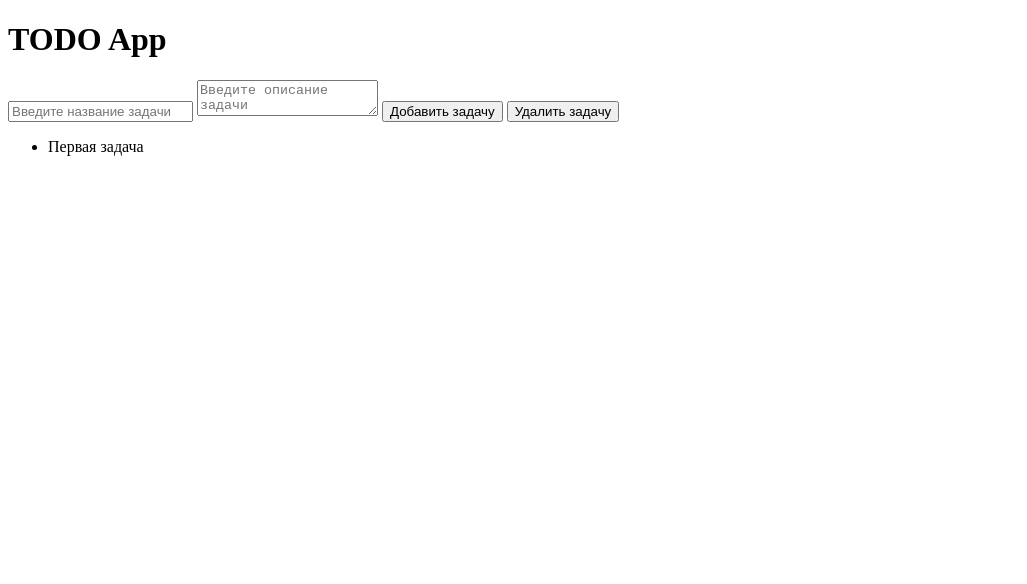
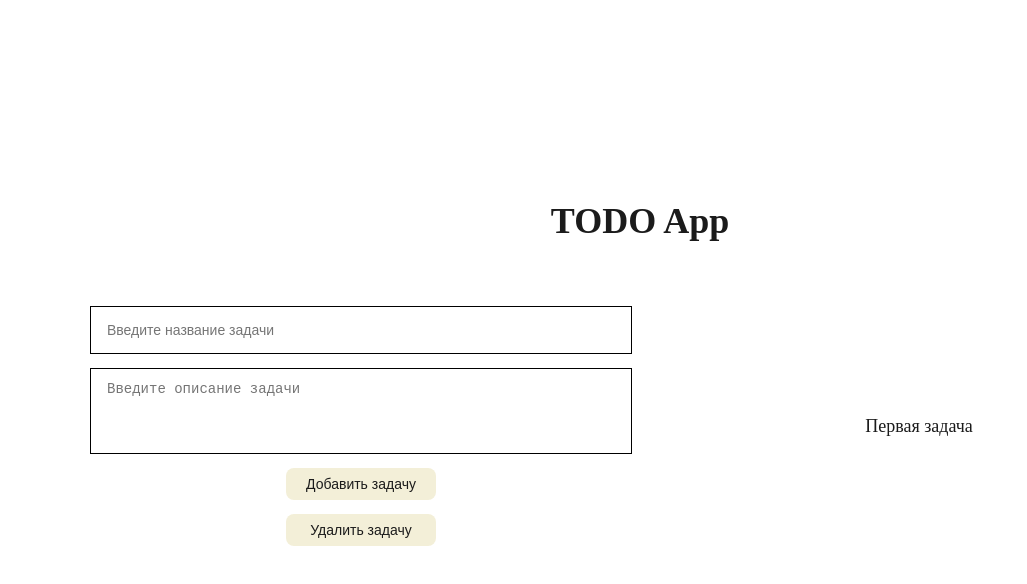
Before and after one commit to Yeshikatsu1/TODO-app, a plain HTML site: page index.html in a window 1280 px wide. Shown: the whole page, without its empty margins (0-1027 px from the left). Drawn offline with Linux system fonts and the light colour scheme; the site is published under a folder, as on GitHub Pages, so addresses that start at the root find nothing.

Commit message:
for pages

```diff
--- a/index.html
+++ b/index.html
@@ -4,7 +4,7 @@
 <head>
     <meta charset="UTF-8">
     <meta name="viewport" content="width=device-width, initial-scale=1.0">
-    <link rel="stylesheet" href="/source/css/style.css">
+    <link rel="stylesheet" href="source/css/style.css">
     <title>TODO App</title>
 </head>
 
@@ -33,7 +33,7 @@
 
     <footer class="footer"></footer>
 
-    <script src="/source/js/script.js"></script>
+    <script src="source/js/script.js"></script>
 </body>
 
 </html>
--- a/source/scss/style.scss
+++ b/source/scss/style.scss
@@ -167,7 +167,6 @@ hr {
 .content_info-slide {
     max-height: 306px;
     overflow-y: auto;
-    padding: 0;
 }
 
 
```
Also changed, not shown: source/css/style.css.
